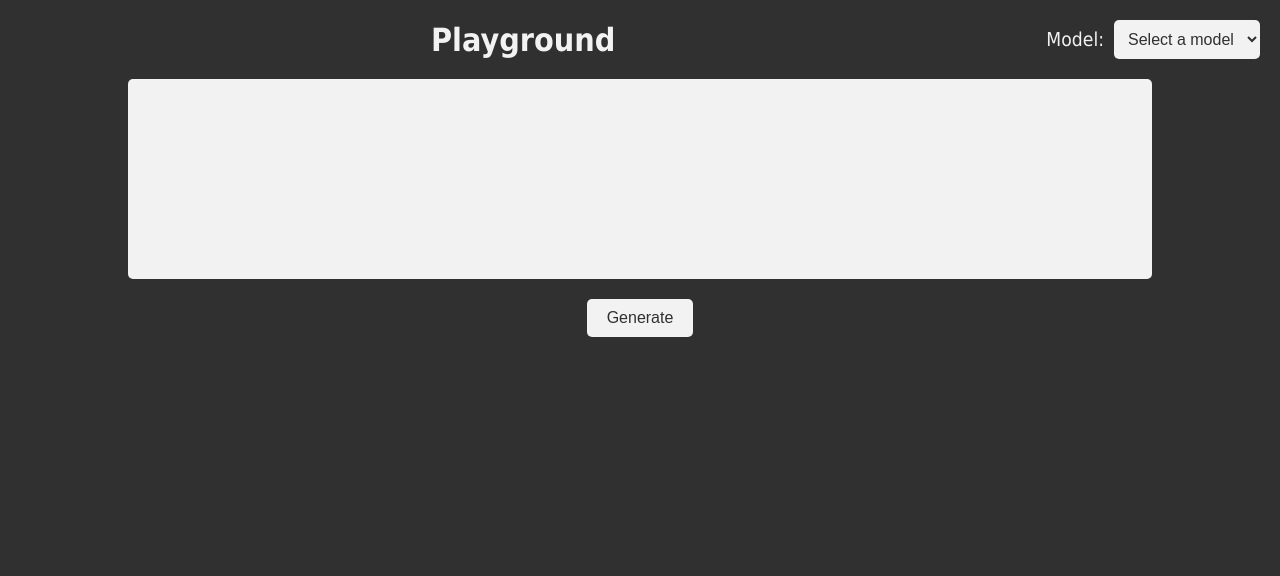
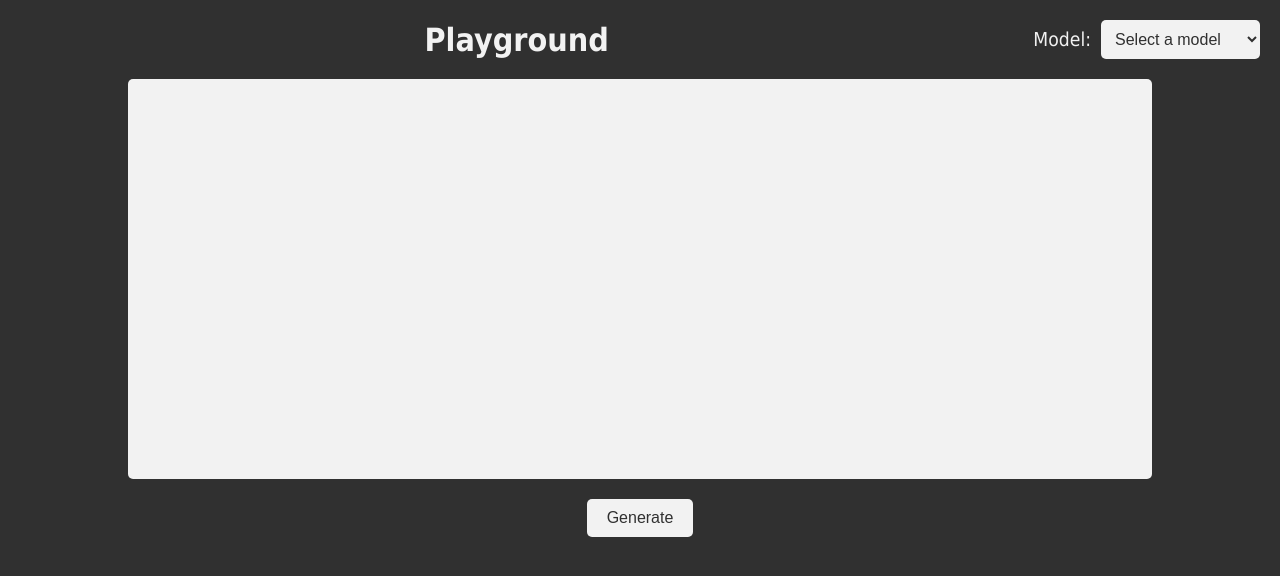
Before and after one commit to tijszwinkels/llm-playground, a React (Create React App) app: page / in a window 1280 px wide. Shown: the top 576 px of the page. Built offline with nearby package versions, Linux system fonts and the light colour scheme; a web font is replaced by a local one.

Commit message:
'Generate' and 'Stop generate' button

```diff
--- a/src/Playground.css
+++ b/src/Playground.css
@@ -51,14 +51,25 @@ select {
 }
 
 .textbox {
+    width: 100%;
+    height: 100%;
+    background-color: #f2f2f2;
+    color: #303030;
+    border: none;
+    outline: none;
+    resize: none;
+    box-sizing: border-box;
+}
+
+.textbox-container {
     background-color: #f2f2f2;
     color: #303030;
     border: none;
     border-radius: 5px;
-    padding: 20px;
+    padding: 5px;
     font-size: 1em;
     width: 80%;
-    height: 200px;
+    height: 400px;
     outline: none;
     resize: none;
     box-sizing: border-box;
@@ -76,32 +87,32 @@ button {
     outline: none;
 }
 
-.overlay {
-    position: absolute;
-    top: 0;
-    bottom: 0;
-    left: 0;
-    right: 0;
-    display: flex;
-    justify-content: center;
-    align-items: center;
-    background-color: rgba(0, 0, 0, 0.5);
-}
+/*.overlay {*/
+/*    position: relative;*/
+/*    top: 0;*/
+/*    bottom: 0;*/
+/*    left: 0;*/
+/*    right: 0;*/
+/*    display: flex;*/
+/*    justify-content: center;*/
+/*    align-items: center;*/
+/*    background-color: rgba(0, 0, 0, 0.5);*/
+/*}*/
 
-.spinner {
-    border: 5px solid #f2f2f2;
-    border-top: 5px solid #303030;
-    border-radius: 50%;
-    width: 50px;
-    height: 50px;
-    animation: spin 1s linear infinite;
-}
+/*.spinner {*/
+/*    border: 5px solid #f2f2f2;*/
+/*    border-top: 5px solid #303030;*/
+/*    border-radius: 50%;*/
+/*    width: 50px;*/
+/*    height: 50px;*/
+/*    animation: spin 1s linear infinite;*/
+/*}*/
 
-@keyframes spin {
-    0% {
-        transform: rotate(0deg);
-    }
-    100% {
-        transform: rotate(360deg);
-    }
-}
+/*@keyframes spin {*/
+/*    0% {*/
+/*        transform: rotate(0deg);*/
+/*    }*/
+/*    100% {*/
+/*        transform: rotate(360deg);*/
+/*    }*/
+/*}*/
--- a/src/Playground.tsx
+++ b/src/Playground.tsx
@@ -9,6 +9,10 @@ function Playground() {
     const onGenerate = () => {
         setGenerating(true);
         console.log('Generating...');
+    };
+
+    const onStopGenerate = () => {
+        setGenerating(false);
     };
 
     return (
@@ -23,12 +27,13 @@ function Playground() {
                         onChange={e => setModel(e.target.value)}
                     >
                         <option value="">Select a model</option>
-                        <option value="model1">Model 1</option>
-                        <option value="model2">Model 2</option>
+                        <option value="model1">BloomZ on Petal</option>
+                        <option value="model2">ChatGPT </option>
                         <option value="model3">Model 3</option>
                     </select>
                 </div>
             </header>
+            <div className="textbox-container">
                 <textarea
                     className="textbox"
                     value={text}
@@ -36,10 +41,9 @@ function Playground() {
                     readOnly={generating}
                     disabled={generating}
                 />
+            </div>
             {generating ? (
-                <div className="overlay">
-                    <div className="spinner" />
-                </div>
+                <button onClick={onStopGenerate}>Stop Generating</button>
             ) : (
                 <button onClick={onGenerate}>Generate</button>
             )}
```
Lines whose indentation alone changed are shown as unchanged.
